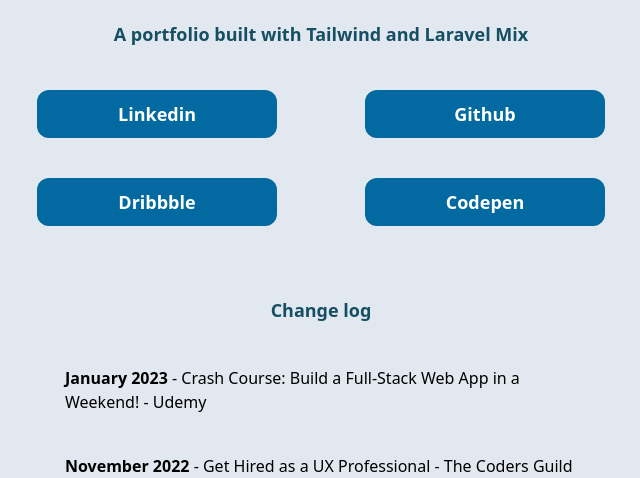
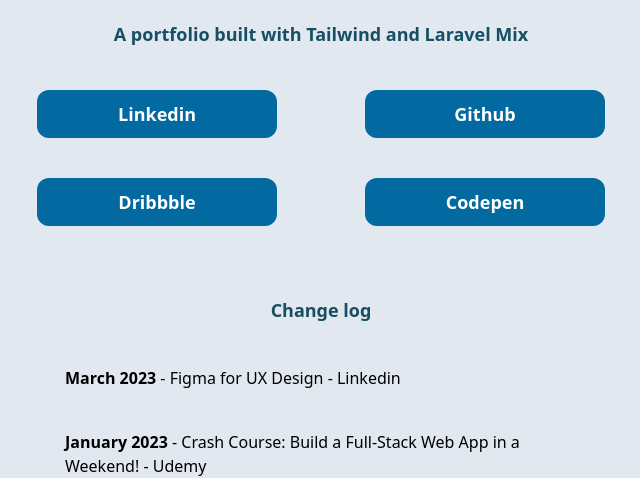
Before and after one commit to Nicolabell/Tailwind-laravel-mix, a website with bundled scripts: page index.html in a window 1280 px wide. Shown: the part 474-952 px from the top of the page, without its empty margins (319-959 px from the left). Built offline with nearby package versions, Linux system fonts and the light colour scheme.

Commit message:
added new certificate

```diff
--- a/index.html
+++ b/index.html
@@ -104,6 +104,17 @@
             <ul>
               <li>
                 <p>
+                  <b>March 2023</b> -
+                  <a
+                    href="https://www.linkedin.com/learning/certificates/2105c01fa6ae36031aa65ab5b9a4113ceff66ed2628c9fb02009d700948d1731"
+                    target="_blank"
+                    >Figma for UX Design
+                  </a>
+                  - Linkedin
+                </p>
+              </li>
+              <li>
+                <p>
                   <b>January 2023</b> -
                   <a
                     href="https://www.udemy.com/certificate/UC-e291046b-268d-4da0-80e5-b84153d6a8c9"
```
